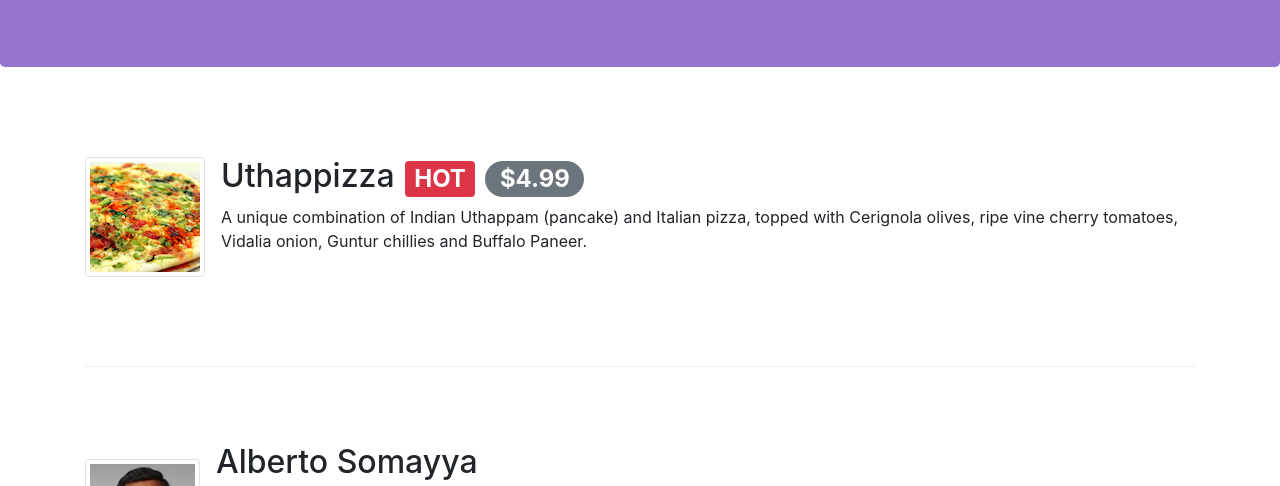
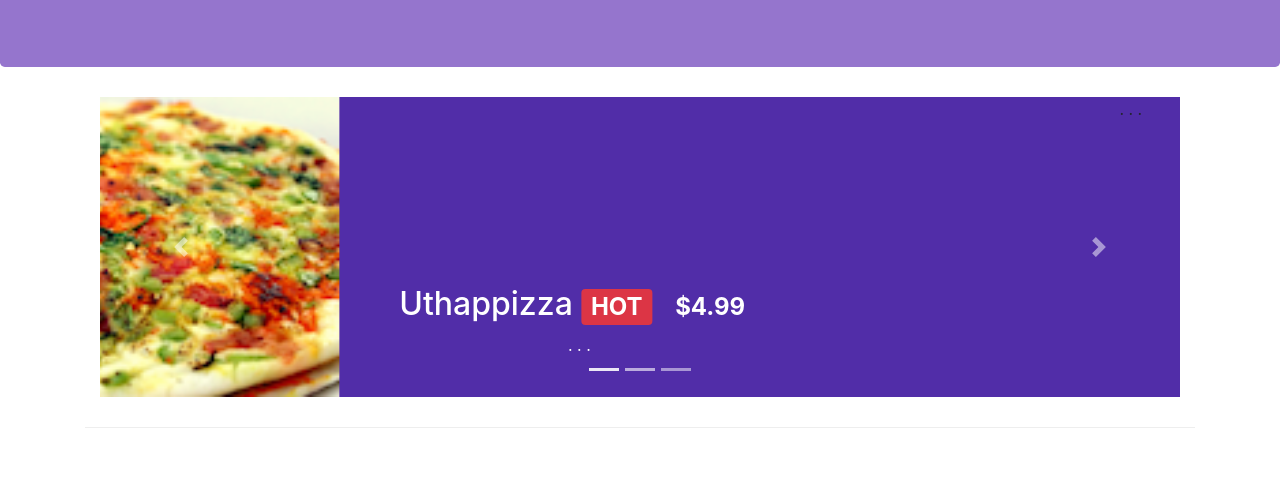
Before and after one commit to npmh310/exercise6_FER, a plain HTML site: page index1.html in a window 1280 px wide. Shown: the part 256-742 px from the top of the page. Drawn offline with nearby package versions, Linux system fonts and the light colour scheme.

Commit message:
ex17 carousel

```diff
--- a/CSS/style.css
+++ b/CSS/style.css
@@ -1,51 +1,50 @@
-.row-header{
-    margin:0px auto;
-    padding:0px;
+.row-header {
+  margin: 0px auto;
+  padding: 0px;
 }
 
 .row-content {
-    margin:0px auto;
+  margin: 0px auto;
   padding: 30px 0px 30px 0px;
   border-bottom: 1px ridge;
-    min-height:300px;
+  min-height: 300px;
 }
 
-.footer{
-    background-color: #D1C4E9;
-    margin:0px auto;
+.footer {
+  background-color: #d1c4e9;
+  margin: 0px auto;
   padding: 20px 0px 20px 0px;
 }
 
 .jumbotron {
-    padding:70px 30px 70px 30px;
-    margin:0px auto;
-    background: #9575CD ;
-    color:floralwhite;
+  padding: 70px 30px 70px 30px;
+  margin: 0px auto;
+  background: #9575cd;
+  color: floralwhite;
 }
 
-address{
-    font-size:80%;
-    margin:0px;
-    color:#0f0f0f;
+address {
+  font-size: 80%;
+  margin: 0px;
+  color: #0f0f0f;
 }
 
-body{
-    padding:50px 0px 0px 0px;
-    z-index:0;
+body {
+  padding: 50px 0px 0px 0px;
+  z-index: 0;
 }
 
 .bg-primary {
-     background-color: #512DA8 !important;
+  background-color: #512da8 !important;
 }
 
-.nav-link{
+.nav-link {
   color: black;
 }
 
-.col-auto{
+.col-auto {
   margin-top: 15px;
 }
-
 
 .tab-content {
   border-left: 1px solid #ddd;
@@ -54,3 +53,16 @@ body{
   padding: 10px;
   margin-bottom: 20px;
 }
+
+.carousel {
+  background: #512da8 !important;
+}
+.carousel-item {
+  height: 300px;
+}
+.carousel-item img {
+  position: absolute;
+  top: 0;
+  left: 0;
+  min-height: 300px;
+}
--- a/index1.html
+++ b/index1.html
@@ -60,7 +60,10 @@
                     >Contact</a
                   >
                 </li>
-                <li class="nav-item" style="padding-top: 5px; margin-left: 20px;">
+                <li
+                  class="nav-item"
+                  style="padding-top: 5px; margin-left: 20px"
+                >
                   <span class="navbar-text">
                     <a data-toggle="modal" data-target="#loginModal">
                       <span class="fa fa-sign-in"></span> Login</a
@@ -141,6 +144,57 @@
 
     <section>
       <div class="container">
+        <div class="row row-content">
+          <div class="col">
+            <div id="mycarousel" class="carousel slide" data-ride="carousel">
+              <div class="carousel-inner" role="listbox">
+                <div class="carousel-item active">
+                  <img
+                    class="d-block img-fluid"
+                    src="img/uthappizza.png"
+                    alt="Uthappizza"
+                  />
+                  <div class="carousel-caption d-none d-md-block">
+                    <h2>
+                      Uthappizza
+                      <span class="badge badge-danger">HOT</span>
+                      <span class="badge badge-pill badge-default">$4.99</span>
+                    </h2>
+                    . . .
+                  </div>
+                </div>
+                <div class="carousel-item">. . .</div>
+                <div class="carousel-item">. . .</div>
+              </div>
+              <ol class="carousel-indicators">
+                <li
+                  data-target="#mycarousel"
+                  data-slide-to="0"
+                  class="active"
+                ></li>
+                <li data-target="#mycarousel" data-slide-to="1"></li>
+                <li data-target="#mycarousel" data-slide-to="2"></li>
+              </ol>
+              <a
+                class="carousel-control-prev"
+                href="#mycarousel"
+                role="button"
+                data-slide="prev"
+              >
+                <span class="carousel-control-prev-icon"></span>
+              </a>
+              <a
+                class="carousel-control-next"
+                href="#mycarousel"
+                role="button"
+                data-slide="next"
+              >
+                <span class="carousel-control-next-icon"></span>
+              </a>
+            </div>
+          </div>
+        </div>
+
         <!-- <div class="row">
           <ol class="col-12 breadcrumb">
             <li class="breadcrumb-item"><a href="./index.html">Home</a></li>
```
Lines whose indentation alone changed are shown as unchanged.
